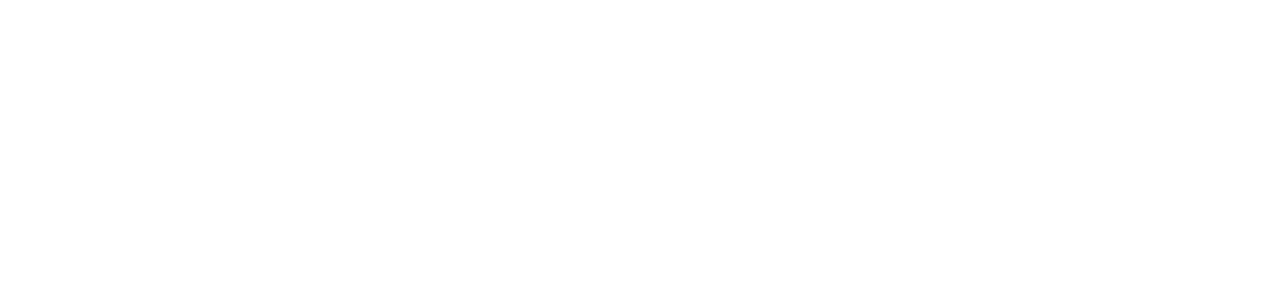
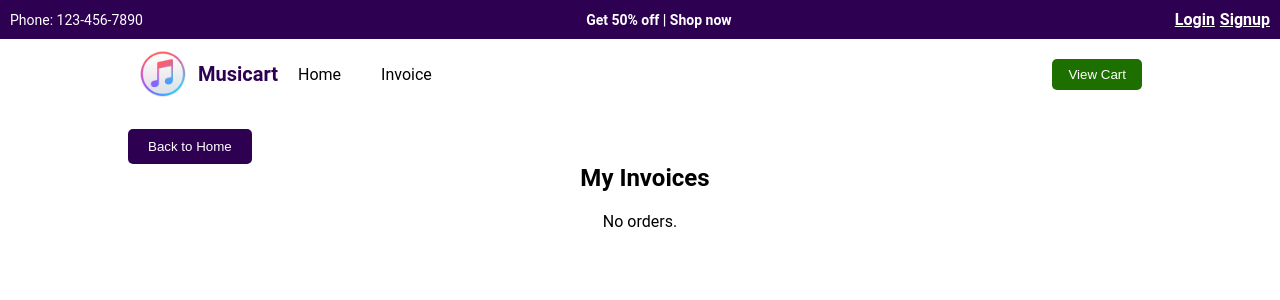
Before and after one commit to AkashSri28/Musicart-Frontend, a React (Create React App) app in the folder client/: page /invoices in a window 1280 px wide. Before the commit this address had no page. Shown: the top 300 px of the page. Built offline with nearby package versions, Linux system fonts and the light colour scheme.

Commit message:
my invoice page added

```diff
--- a/client/src/App.js
+++ b/client/src/App.js
@@ -10,6 +10,7 @@ import { AuthProvider } from './context/authContext';
 import { CartProvider } from './context/cartContext';
 import Checkout from './pages/Checkout';
 import OrderSuccess from './pages/OrderSuccess';
+import InvoicePage from './pages/InvoicePage';
  // Import your Signup component
 
 function App() {
@@ -28,6 +29,7 @@ function App() {
                 <Route path="/checkout" element={<Checkout />} />
                 <Route path="/order-success" element={<OrderSuccess />} />
                 <Route path="/product/:id" element={<ProductDetails/>} />
+                <Route path="/invoices" element={<InvoicePage />} />
 
               </Routes>
             </div>
--- a/client/src/components/HorizontalBar.jsx
+++ b/client/src/components/HorizontalBar.jsx
@@ -12,7 +12,7 @@ const HorizontalBar = ({showCart, showCartCount}) => {
         <div class="logo-container">
           <img src="logo.png" alt="Logo" class="logo" />
           <span class="logo-text">Musicart</span>
-      </div>
+        </div>
         <a href="#" className="nav-link">Home</a>
         <a href="#" className="nav-link">Invoice</a>
       </div>
--- a/client/src/components/ProductListing.jsx
+++ b/client/src/components/ProductListing.jsx
@@ -171,9 +171,12 @@ const ProductListing = () => {
         <div className="horizontal-bar">
           {/* Left side */}
           <div className="left-side">
-            <img src="logo.png" alt="Logo" className="logo" />
-            <a href="#" className="nav-link">Home</a>
-            <a href="#" className="nav-link">Invoice</a>
+            <div class="logo-container">
+              <img src="logo.png" alt="Logo" class="logo" />
+              <span class="logo-text">Musicart</span>
+            </div>
+            <Link to="/" className="nav-link">Home</Link>
+            <Link to="/invoices" className="nav-link">Invoice</Link>
           </div>
           {/* Right side */}
           <div className="right-side">
--- a/client/src/index.css
+++ b/client/src/index.css
@@ -1,8 +1,6 @@
 body {
   margin: 0;
-  font-family: -apple-system, BlinkMacSystemFont, 'Segoe UI', 'Roboto', 'Oxygen',
-    'Ubuntu', 'Cantarell', 'Fira Sans', 'Droid Sans', 'Helvetica Neue',
-    sans-serif;
+  font-family: 'Roboto', sans-serif;
   -webkit-font-smoothing: antialiased;
   -moz-osx-font-smoothing: grayscale;
 }
--- a/client/src/pages/Checkout.jsx
+++ b/client/src/pages/Checkout.jsx
@@ -51,7 +51,7 @@ function Checkout() {
 
         try {
             // Send a POST request to save the invoice data
-            const response = await axios.post('https://musicart-backend-vw7t.onrender.com/api/invoices', invoiceData);
+            const response = await axios.post('https://musicart-backend-vw7t.onrender.com/api/invoices/save', invoiceData);
 
             // Check if the request was successful
             if (response.status === 201) {
--- /dev/null
+++ b/client/src/pages/InvoicePage.jsx
@@ -0,0 +1,80 @@
+// In InvoicePage.jsx
+import React, { useEffect, useState } from 'react';
+import axios from 'axios';
+import { useAuth } from '../context/authContext';
+import TopBar from '../components/TopBar';
+import HorizontalBar from '../components/HorizontalBar';
+import { useNavigate } from 'react-router-dom';
+import '../styles/InvoicePage.css'; // Import the CSS file
+
+function InvoicePage() {
+    // State to store invoices
+    const [invoices, setInvoices] = useState([]);
+    const {user} = useAuth();
+
+    const navigate = useNavigate();
+
+    // Function to fetch invoices
+    useEffect(() => {
+
+
+        // Fetch invoices for the current user
+        const fetchInvoices = async () => {
+            try {
+                const response = await axios.post('https://musicart-backend-vw7t.onrender.com/api/invoices',{
+                    userId: user._id
+                });
+                setInvoices(response.data);
+                console.log(response.data)
+            } catch (error) {
+                console.error('Error fetching invoices:', error);
+            }
+        };
+
+        fetchInvoices(); // Call fetchInvoices function
+    }, [user]);
+
+    return (
+        <div>
+            <TopBar/>
+            <div className='content-wrapper'>
+                <HorizontalBar showCart={true}/>
+                <button className="back-to-products-button" onClick={() => navigate('/')}>Back to Home</button>
+                <div className="cart-title">
+                    <span className="cart-title-text">My Invoices</span>
+                </div>
+            </div>
+
+            {/* Render invoices here */}
+            {invoices.length === 0 ? (
+                <p className="empty-cart-message">No orders.</p>
+            ) : (
+                <div className='invoice-content'>
+                    {invoices.map((invoice) => (
+                        <div key={invoice.id} className="invoice-item">
+                            {/* Display invoice image (to be provided) */}
+
+
+                            {/* Display user name and address */}
+                            <div className="invoice-details">
+                                <img src="invoice.png" alt="Invoice" className="invoice-image" />
+                                <div className="invoice-details-column">
+                                    <p>{invoice.userName}</p>
+                                    <p>{invoice.address}</p>
+                                </div>
+                            </div>
+
+                            {/* View invoice button */}
+                            <button className="view-invoice-button">View Invoice</button>
+                            <hr/>
+                        </div>
+                    ))}
+                </div>
+
+            )}
+
+        </div>
+    );
+}
+
+export default InvoicePage;
--- a/client/src/styles/Cart.css
+++ b/client/src/styles/Cart.css
@@ -6,41 +6,6 @@
   margin: 0 auto; /* Center the content */
 }
 
-/* Horizontal bar */
-.horizontal-bar {
-  display: flex;
-  justify-content: space-between;
-  align-items: center;
-  padding: 10px;
-}
-
-.left-side {
-  display: flex;
-  align-items: center;
-}
-
-.logo {
-  width: 50px;
-  height: auto;
-  margin-right: 20px;
-}
-
-.nav-link {
-  margin-right: 20px;
-  text-decoration: none;
-  color: black;
-}
-
-.right-side {
-  display: flex;
-  align-items: center;
-}
-
-.profile-image {
-  width: 50px;
-  height: auto;
-  border-radius: 50%;
-}
 
 .back-to-products-button {
   background-color: #2E0052;
--- /dev/null
+++ b/client/src/styles/InvoicePage.css
@@ -0,0 +1,35 @@
+.invoice-content{
+    width: 80%;
+    margin: auto;
+}
+
+.invoice-item {
+    display: grid;
+    grid-template-columns: 3fr 1fr;
+    justify-content: space-between;
+}
+
+
+
+.invoice-details {
+    display: flex;
+    align-items: center;
+}
+
+.invoice-image {
+    width: 100px; /* Set width of the image */
+    margin-right: 20px; /* Add margin for spacing */
+}
+
+.invoice-details-column {
+    display: flex;
+    flex-direction: column;
+}
+
+.view-invoice-button {
+    margin-left: auto;
+    height: fit-content;
+    padding: 8px 30px;
+    background-color: #2E0052;
+    font-size: 15px;
+}
```
Also changed, not shown: client/public/invoice.png (added).
